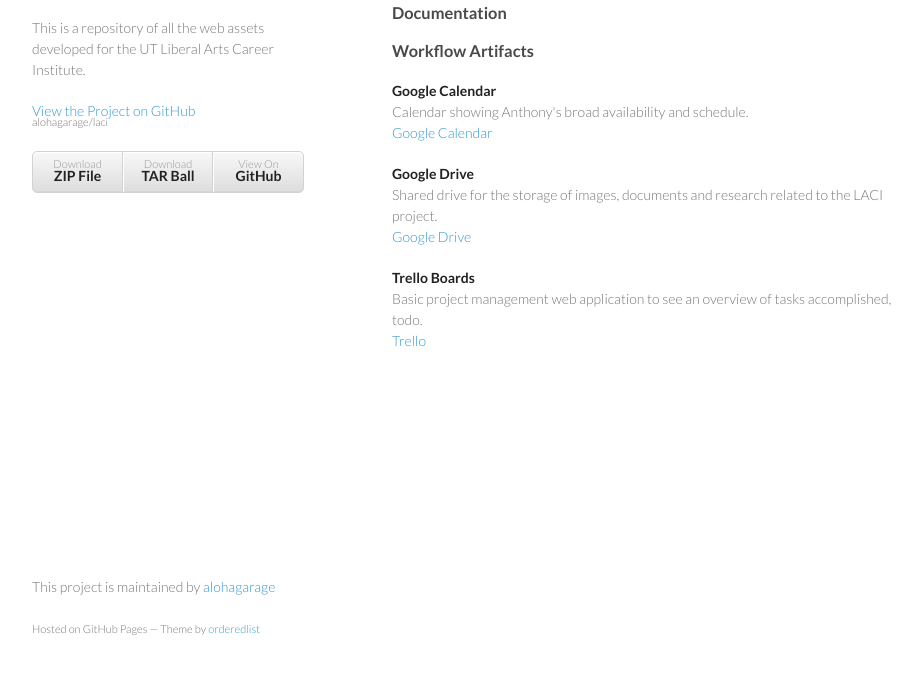
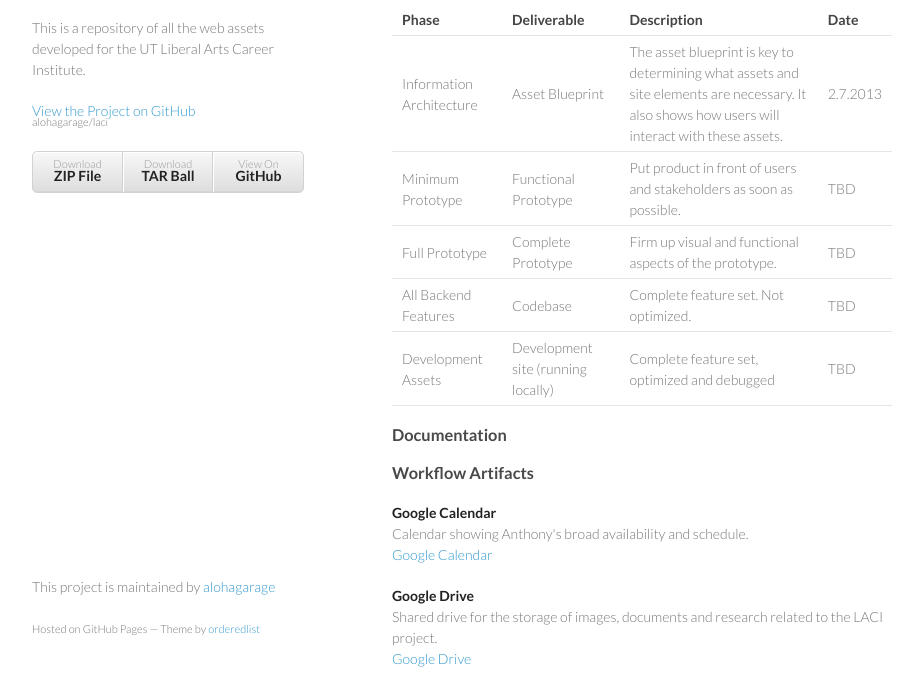
Before and after one commit to alohagarage/laci, a plain HTML site: page index.html in a window 1280 px wide. Shown: the part 92-780 px from the top of the page, without its empty margins (178-1101 px from the left). Drawn offline with Linux system fonts and the light colour scheme.

Commit message:
added deliverable schedule to index.html

```diff
--- a/index.html
+++ b/index.html
@@ -30,6 +30,45 @@ Career Institute.</p>
       </header>
       <section>
       <h3>Deliverables</h3>
+      <table border="0">
+        <tr>
+          <th>Phase</th>
+          <th>Deliverable</th>
+          <th>Description</th>
+          <th>Date</th>
+        </tr>
+        <tr>
+          <td>Information Architecture</td>
+          <td>Asset Blueprint</td>
+          <td>The asset blueprint is key to determining what assets and site elements are necessary. It also shows how users will interact with these assets.</td>
+          <td>2.7.2013</td>
+        </tr>
+        <tr>
+          <td>Minimum Prototype</td>
+          <td>Functional Prototype</td>
+          <td>Put product in front of users and stakeholders as soon as possible.</td>
+          <td>TBD</td>
+        </tr>
+        <tr>
+          <td>Full Prototype</td>
+          <td>Complete Prototype</td>
+          <td>Firm up visual and functional aspects of the prototype.</td>
+          <td>TBD</td>
+        </tr>
+        <tr>
+          <td>All Backend Features</td>
+          <td>Codebase</td>
+          <td>Complete feature set. Not optimized.</td>
+          <td>TBD</td>
+        </tr>
+        <tr>
+          <td>Development Assets</td>
+          <td>Development site (running locally)</td>
+          <td>Complete feature set, optimized and debugged</td>
+          <td>TBD</td>
+        </tr>
+
+      </table>
       <h3>Documentation</h3>
       <h3>Workflow Artifacts</h3>
       <strong>Google Calendar</strong>
@@ -50,7 +89,11 @@ Career Institute.</p>
 
         <p>Basic project management web application to see an overview of tasks accomplished, todo.
         </br>
-        <a href="https://trello.com/board/web-assets/50f6bf75dfe8363743006213">Trello</a>
+        <ul>
+        <li><a href="https://trello.com/board/web-assets/50f6bf75dfe8363743006213">Web Asset Board</a></li>
+        <li><a href="https://trello.com/board/content/50f81a9b3be5c70d2200d3a3">Content Board</a></li>
+        <li><a href="https://trello.com/board/marketing/50f819e54481efdb6400d318">Marketing Board</a></li>
+        </ul>
         </p>
       </section>
       <footer>
```
